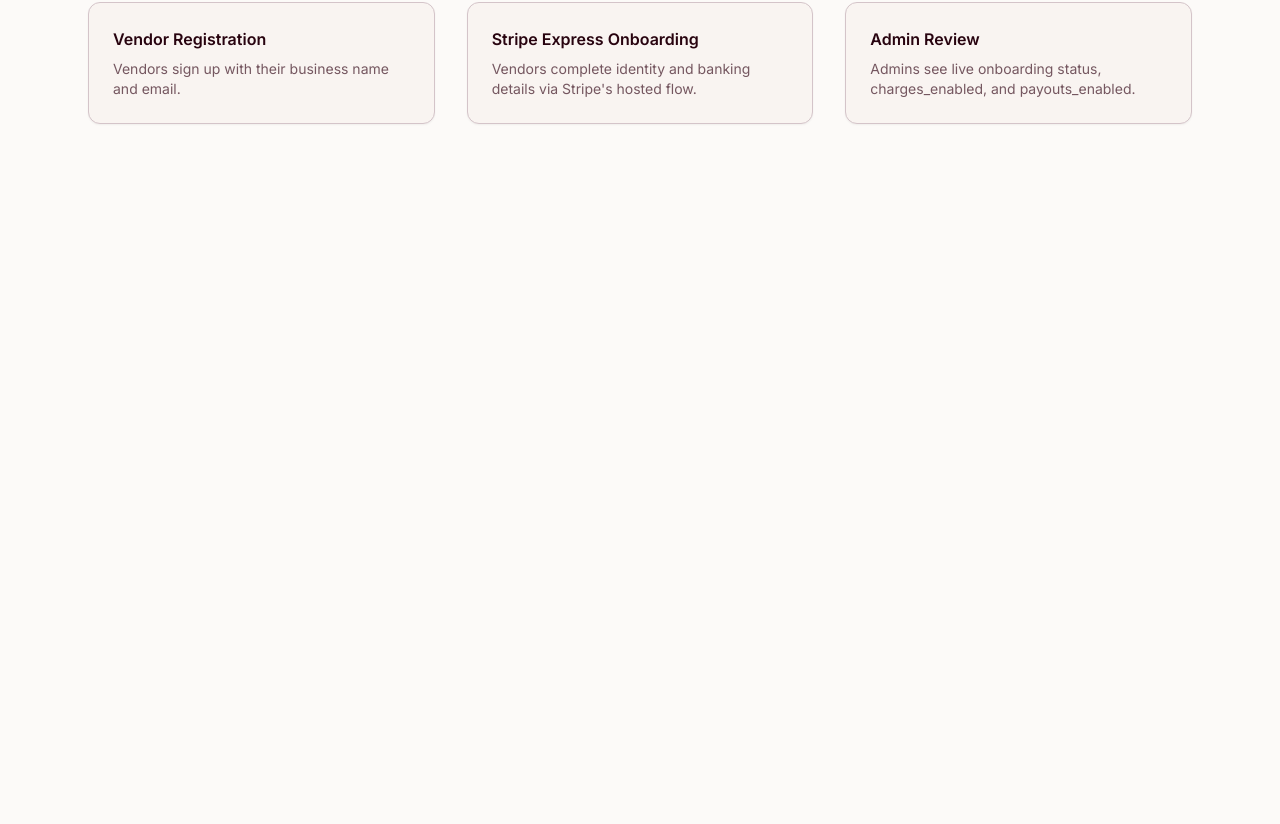
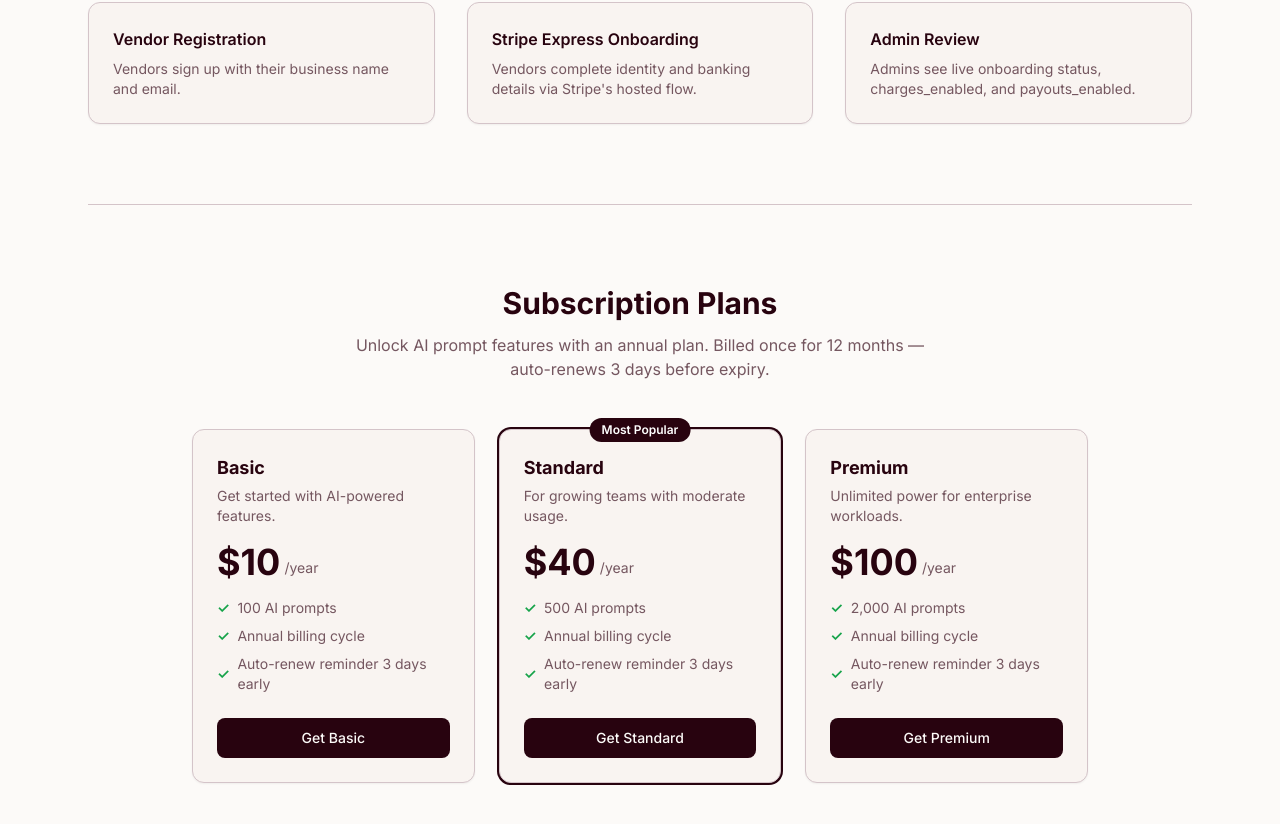
Before and after one commit to partwith/stripe-connect-demo, a Next.js app in the folder frontend/: page / in a window 1280 px wide. Shown: the part 506-1330 px from the top of the page. Before the commit the page ends 800 px from the top, so only its background shows below. Built offline with nearby package versions, Linux system fonts and the light colour scheme.

Commit message:
feat: add subscription plans section to homepage

```diff
--- a/frontend/src/app/page.tsx
+++ b/frontend/src/app/page.tsx
@@ -1,8 +1,12 @@
+// frontend/src/app/page.tsx
 import Link from "next/link";
+import { PLAN_DETAILS } from "@/lib/types";
 
 export default function HomePage() {
   return (
-    <div className="py-20 text-center">
+    <div className="py-20">
+      {/* Hero */}
+      <div className="text-center mb-20">
         <h1 className="text-5xl font-bold text-brand mb-6 tracking-tight">
           Stripe Connect Demo
         </h1>
@@ -40,5 +44,63 @@
           ))}
         </div>
       </div>
+
+      {/* Subscription Plans */}
+      <div className="border-t border-mauve pt-20">
+        <div className="text-center mb-12">
+          <h2 className="text-3xl font-bold text-brand mb-3">Subscription Plans</h2>
+          <p className="text-brand-muted max-w-xl mx-auto">
+            Unlock AI prompt features with an annual plan. Billed once for 12 months — auto-renews 3 days before expiry.
+          </p>
+        </div>
+
+        <div className="grid grid-cols-3 gap-6 max-w-4xl mx-auto">
+          {(["basic", "standard", "premium"] as const).map((tier) => {
+            const plan = PLAN_DETAILS[tier];
+            const isPopular = tier === "standard";
+            return (
+              <div
+                key={tier}
+                className={`card flex flex-col gap-4 relative ${isPopular ? "ring-2 ring-brand" : ""}`}
+              >
+                {isPopular && (
+                  <span className="absolute -top-3 left-1/2 -translate-x-1/2 bg-brand text-white text-xs font-semibold px-3 py-1 rounded-full">
+                    Most Popular
+                  </span>
+                )}
+                <div>
+                  <h3 className="text-lg font-bold text-brand">{plan.label}</h3>
+                  <p className="text-brand-muted text-sm mt-1">{plan.description}</p>
+                </div>
+                <div className="flex items-end gap-1">
+                  <span className="text-4xl font-bold text-brand">${plan.price}</span>
+                  <span className="text-brand-muted text-sm mb-1">/year</span>
+                </div>
+                <ul className="space-y-2 text-sm text-brand-muted flex-1">
+                  <li className="flex items-center gap-2">
+                    <span className="text-green-600 font-bold">✓</span>
+                    {plan.prompts.toLocaleString()} AI prompts
+                  </li>
+                  <li className="flex items-center gap-2">
+                    <span className="text-green-600 font-bold">✓</span>
+                    Annual billing cycle
+                  </li>
+                  <li className="flex items-center gap-2">
+                    <span className="text-green-600 font-bold">✓</span>
+                    Auto-renew reminder 3 days early
+                  </li>
+                </ul>
+                <Link
+                  href={`/subscribe/${tier}`}
+                  className="btn-primary text-center text-sm py-2.5 mt-2"
+                >
+                  Get {plan.label}
+                </Link>
+              </div>
+            );
+          })}
+        </div>
+      </div>
+    </div>
   );
 }
```
Lines whose indentation alone changed are shown as unchanged.
